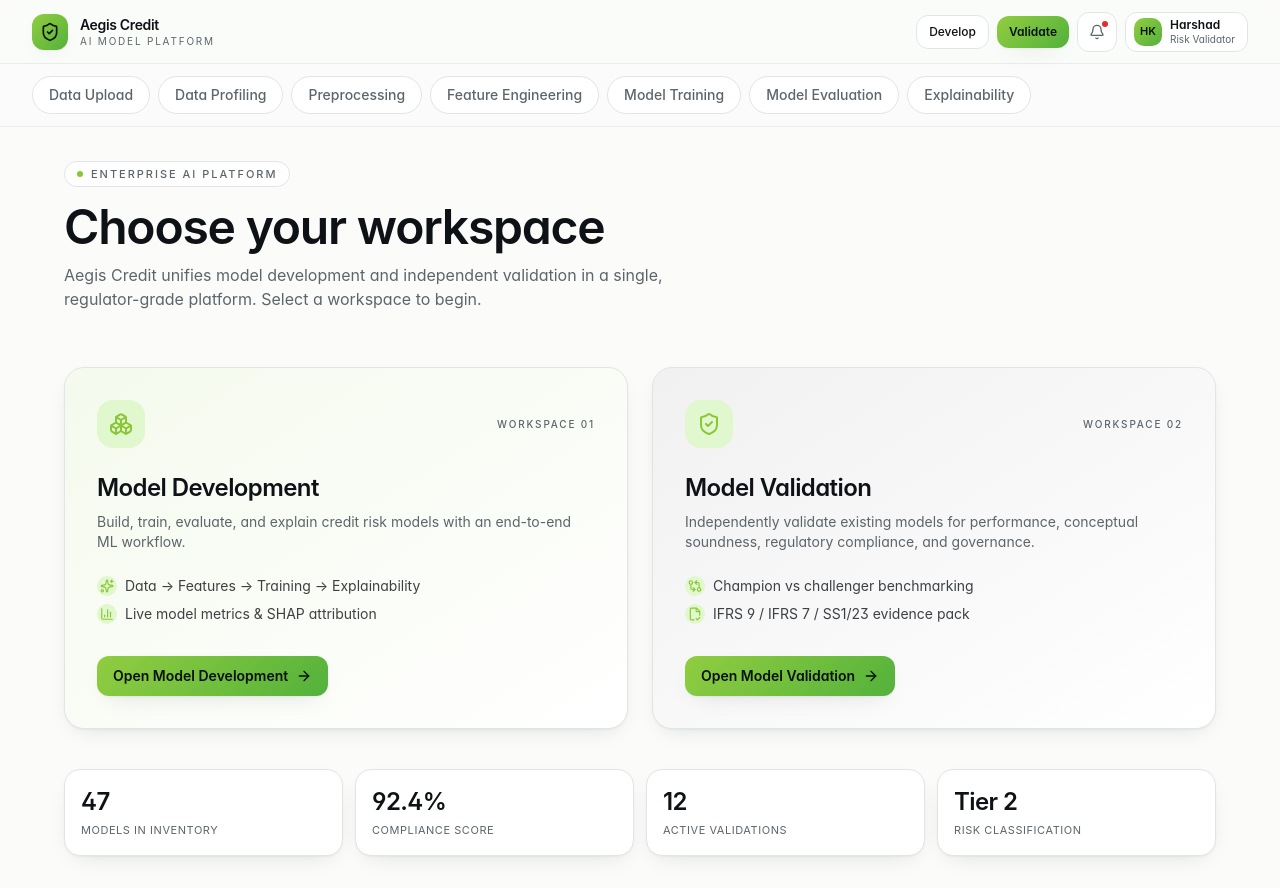
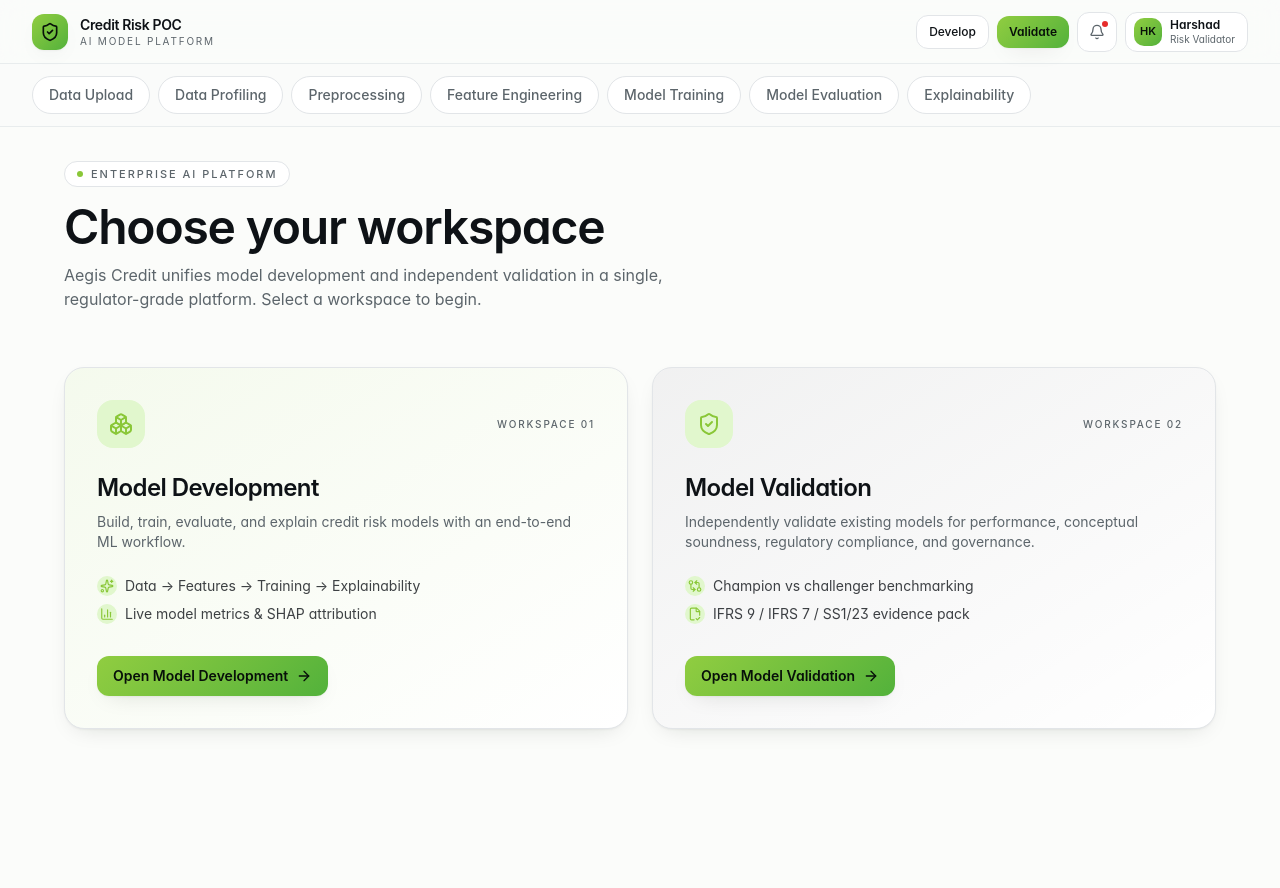
Before and after one commit to harshaddeloitte9/FINAL-FE-BE--1, a React (Vite) app in the folder aegis-frontend/: page / in a window 1280 px wide. After the commit the page ends 800 px from the top, so only its background shows below. Built offline with nearby package versions, Linux system fonts and the light colour scheme.

Commit message:
Update development workspace UI and data upload improvements

```diff
--- a/aegis-frontend/src/components/app-shell.tsx
+++ b/aegis-frontend/src/components/app-shell.tsx
@@ -218,7 +218,7 @@ export function AppShell({ children }: { children: ReactNode }) {
                 <ShieldCheck className="h-5 w-5 text-primary-foreground" />
               </div>
               <div className="leading-tight">
-                <div className="text-sm font-semibold tracking-tight">Aegis Credit</div>
+                <div className="text-sm font-semibold tracking-tight">Credit Risk POC</div>
                 <div className="text-[10px] uppercase tracking-[0.18em] text-muted-foreground">AI Model Platform</div>
               </div>
             </Link>
@@ -250,12 +250,6 @@ export function AppShell({ children }: { children: ReactNode }) {
               >
                 Validate
               </Link>
-            )}
-            {!isLanding && (
-              <div className="hidden items-center gap-2 rounded-full bg-primary-soft px-3 py-1.5 text-xs font-medium text-foreground sm:flex">
-                <span className="h-2 w-2 rounded-full bg-primary animate-pulse" />
-                Production · Tier 2
-              </div>
             )}
             <button className="relative inline-flex h-10 w-10 items-center justify-center rounded-lg border border-border bg-card text-muted-foreground hover:text-foreground">
               <Bell className="h-4 w-4" />
--- a/aegis-frontend/src/routes/index.tsx
+++ b/aegis-frontend/src/routes/index.tsx
@@ -57,20 +57,6 @@ function Landing() {
           cta="Open Model Validation"
         />
       </div>
-
-      <div className="mt-10 grid grid-cols-2 gap-3 sm:grid-cols-4">
-        {[
-          ["47", "Models in inventory"],
-          ["92.4%", "Compliance score"],
-          ["12", "Active validations"],
-          ["Tier 2", "Risk classification"],
-        ].map(([v, l]) => (
-          <div key={l} className="rounded-xl border border-border bg-card p-4 shadow-elegant">
-            <div className="text-2xl font-semibold tracking-tight">{v}</div>
-            <div className="mt-1 text-[11px] uppercase tracking-wider text-muted-foreground">{l}</div>
-          </div>
-        ))}
-      </div>
     </div>
   );
 }
```
Also changed, not shown: 1 other file (tests, documents, lock files or other folders).
